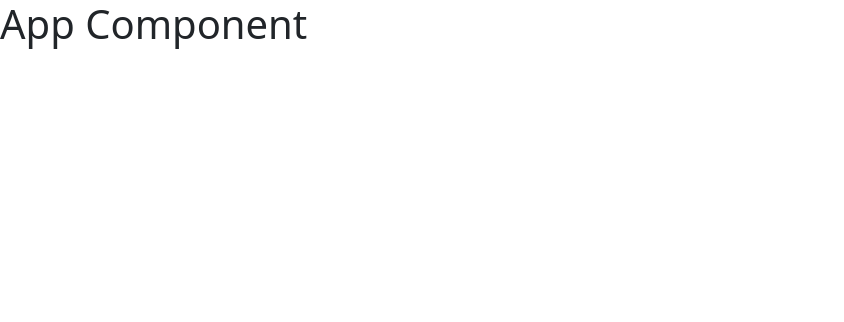
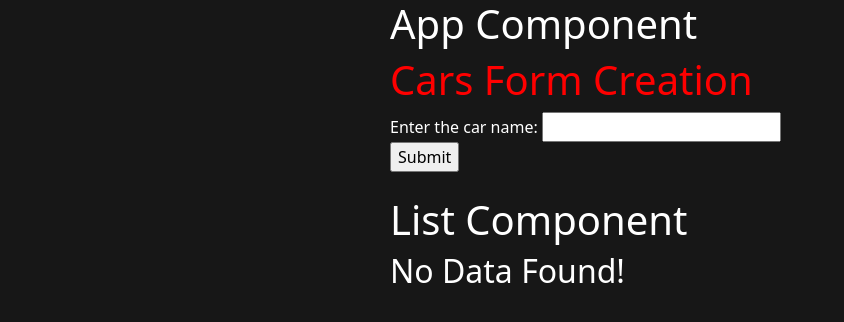
Before and after one commit to Thrisith/firstAngular, an Angular app: page / in a window 1280 px wide. Shown: the top 322 px of the page, without its empty margins (0-844 px from the left). Built offline with nearby package versions, Linux system fonts and the light colour scheme.

Commit message:
Fourth Push - @Input Decorator (Parent to Child)

```diff
--- a/src/app/app.component.html
+++ b/src/app/app.component.html
@@ -1 +1,2 @@
 <h1>App Component</h1>
+<app-form></app-form>
--- a/src/app/app.module.ts
+++ b/src/app/app.module.ts
@@ -5,10 +5,14 @@ import { AppComponent } from './app.component';
 import { HelloWorldComponent } from './hello-world/hello-world.component';
 import { FormsModule } from '@angular/forms';
 import { SampleWorldComponent } from './sample-world/sample-world.component';
+import { FormComponent } from './form/form.component';
+import { ListComponent } from './list/list.component';
 
 @NgModule({
   declarations: [
     AppComponent,
+    FormComponent,
+    ListComponent
     // HelloWorldComponent,
     // SampleWorldComponent
   ],
--- /dev/null
+++ b/src/app/form/form.component.html
@@ -0,0 +1,11 @@
+<h1 [ngStyle]="{'color':'red'}">Cars Form Creation</h1>
+<form action="" (ngSubmit)="addCar()">
+    <label>Enter the car name:
+    <input type="text" name="Carname" [(ngModel)]="carName"/>
+    </label>
+    <br/>
+    <!-- <button (click)="addCar()">Submit</button>  -->
+    <input type="submit" value="Submit"/>
+</form>
+<br/>
+<app-list [carsInput]="cars"></app-list>
--- /dev/null
+++ b/src/app/form/form.component.ts
@@ -0,0 +1,16 @@
+import { Component } from '@angular/core';
+
+@Component({
+  selector: 'app-form',
+  standalone: false,
+  templateUrl: './form.component.html',
+  styleUrl: './form.component.css'
+})
+export class FormComponent {
+  cars:string[]=[];
+  carName = "";
+  addCar(){
+    this.cars.push(this.carName);
+    this.carName="";
+  }
+}
--- /dev/null
+++ b/src/app/list/list.component.html
@@ -0,0 +1,12 @@
+<h1>List Component</h1>
+<div *ngIf = "cars.length>0; then listDirective; else noData"></div>
+<ng-template #listDirective>
+<ol>
+    <li *ngFor="let car of cars">
+        {{car}}
+    </li>
+</ol>
+</ng-template>
+<ng-template #noData>
+<h2>No Data Found!</h2>
+</ng-template>
--- a/src/styles.css
+++ b/src/styles.css
@@ -1 +1,8 @@
 /* You can add global styles to this file, and also import other style files */
+body{
+    /* margin-left: 10%; */
+    width: 500px;
+    margin: auto;
+    background-color: rgb(23, 23, 23);
+    color: white;
+}
```
Also changed, not shown: src/app/list/list.component.ts (added, +11 -0 lines), src/app/form/form.component.css (added), src/app/list/list.component.css (added), 2 other files (tests, documents, lock files or other folders).
